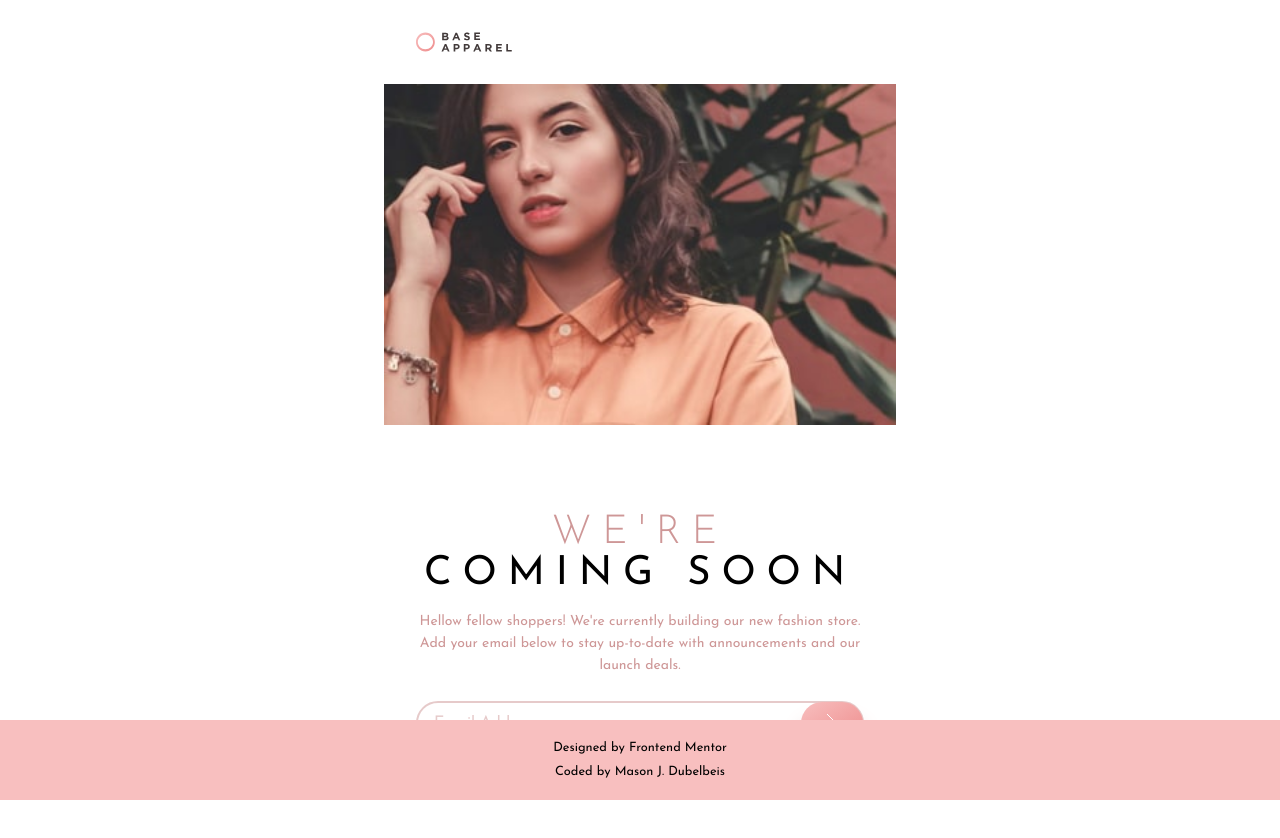
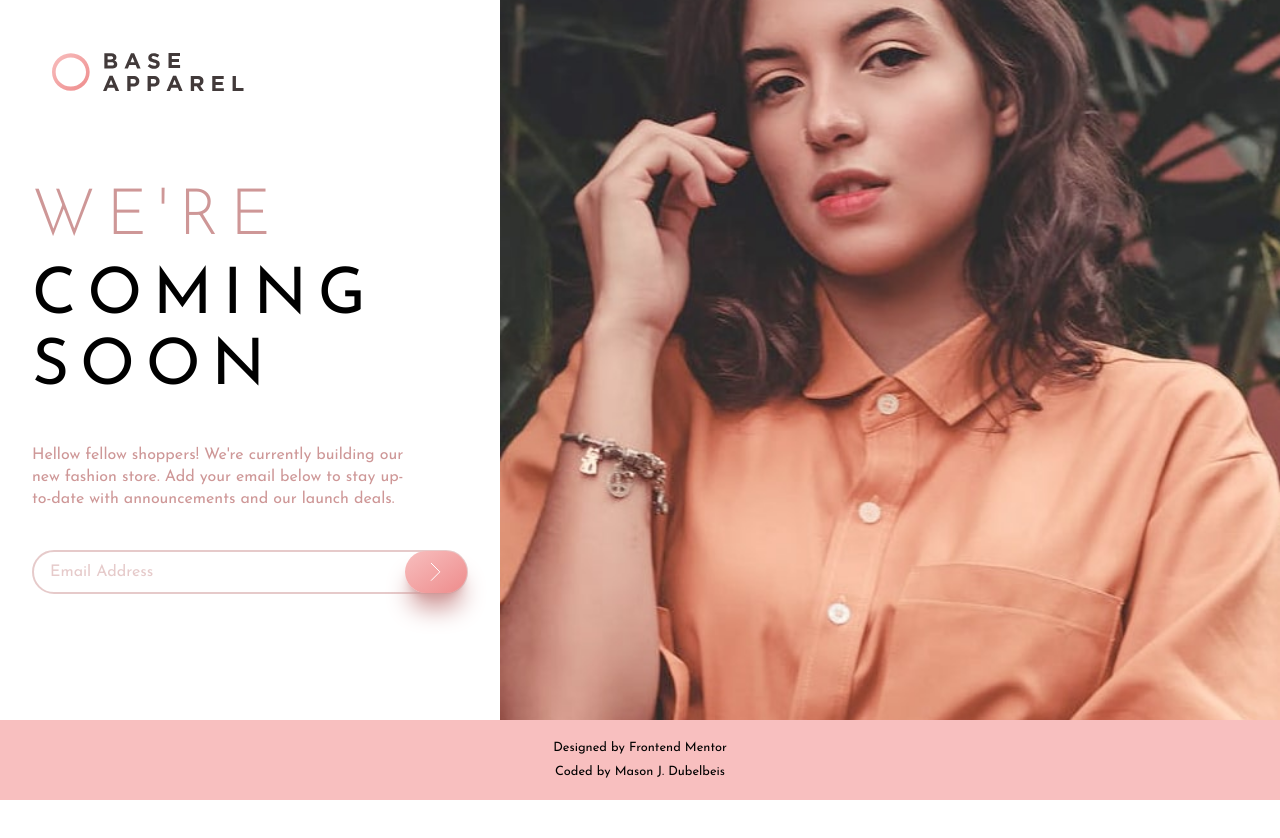
Before and after one commit to mdubelbeis/base-apparel, a React (Create React App) app: page / in a window 1280 px wide. Shown: the top 838 px of the page. After the commit the page ends 800 px from the top, so only its background shows below. Built offline with nearby package versions, Linux system fonts and the light colour scheme.

Commit message:
styled for desktop

```diff
--- a/src/components/App.js
+++ b/src/components/App.js
@@ -1,27 +1,18 @@
 import Logo from '../images/logo.svg';
-import imgSmall from '../images/hero-mobile.jpg';
 
 import Info from './Info.component';
 import Input from './Input.component';
+import Image from './Image.component';
 
 function App() {
   return (
-    <div className="font-josefin-sans text-base max-w-lg mx-auto">
-      <header className="p-8">
-        <img className="w-24" src={Logo} alt="" />
+    <div className="min-h-screen relative font-josefin-sans text-base max-w-lg mx-auto lg:min-w-full">
+      <header className="p-8 lg:absolute lg:top-5 lg:left-5">
+        <img className="w-24 lg:w-48" src={Logo} alt="" />
       </header>
-
-      <main className="flex flex-col items-center md:mb-32">
-        <div className="w-full">
-          <img
-            className="w-full"
-            src={imgSmall}
-            alt="girl modeling"
-          />
-        </div>
-        <section className="mt-16 text-center p-8">
-          <Info />
-        </section>
+      <main className="flex flex-col items-center md:mb-32 lg:flex-row-reverse ">
+        <Image />
+        <Info />
       </main>
 
       <footer className="absolute bottom-0 left-0 p-4 flex flex-col w-full items-center bg-desat-pink">
--- /dev/null
+++ b/src/components/Image.component.js
@@ -0,0 +1,41 @@
+import { useState, useEffect } from 'react';
+
+import React from 'react';
+
+import imgSmall from '../images/hero-mobile.jpg';
+import imgLarge from '../images/hero-desktop.jpg';
+
+const Image = () => {
+  const [windowSize, setWindowSize] = useState(0);
+
+  useEffect(() => {
+    setWindowSize(window.innerWidth);
+
+    window.addEventListener('resize', () =>
+      setWindowSize(window.innerWidth)
+    );
+
+    console.log(windowSize);
+  });
+
+  return (
+    <section className="w-full lg:max-w-5xl">
+      {windowSize < 1024 && (
+        <img
+          className="w-full lg:h-full lg:object-cover"
+          src={imgSmall}
+          alt="girl modeling"
+        />
+      )}
+      {windowSize >= 1024 && (
+        <img
+          className="min-w-full object-cover h-screen"
+          src={imgLarge}
+          alt="girl modeling"
+        />
+      )}
+    </section>
+  );
+};
+
+export default Image;
--- a/src/components/Info.component.js
+++ b/src/components/Info.component.js
@@ -2,12 +2,14 @@ import Input from './Input.component';
 
 const Info = () => {
   return (
-    <div className="w-full mx-auto">
-      <h1 className="tracking-[10.83px] text-[40px] space-y-2 mb-4">
+    <section className="mt-10 text-center p-12 w-full mx-auto lg:text-left lg:p-8 lg:mt-0 lg:max-w-[500px] lg:space-y-10">
+      <h1 className="tracking-[10.83px] text-[40px] space-y-2 mb-4 lg:text-[64px] lg:space-y-8">
         <span className="block text-desat-red font-light">WE'RE</span>
-        <span className="block leading-[42px]">COMING SOON</span>
+        <span className="block leading-[42px] lg:leading-[71px]">
+          COMING SOON
+        </span>
       </h1>
-      <p className="text-desat-red text-[14px] leading-[22px] mb-6">
+      <p className="text-desat-red text-[14px] leading-[22px] mb-6 lg:pr-16 lg:text-[16px]">
         Hellow fellow shoppers! We're currently building our new
         fashion store. Add your email below to stay up-to-date with
         announcements and our launch deals.
@@ -15,7 +17,7 @@ const Info = () => {
       <section>
         <Input />
       </section>
-    </div>
+    </section>
   );
 };
 
--- a/src/components/Input.component.js
+++ b/src/components/Input.component.js
@@ -16,7 +16,7 @@ const Input = () => {
       setError('Please provide a valid email');
       setAccess(false);
     } else {
-      setError('Access Granted');
+      setError('Accepted');
       setAccess(true);
     }
   };
--- a/src/index.css
+++ b/src/index.css
@@ -7,3 +7,7 @@
 /* body {
   @apply bg-gradient-to-br from-pure-white via-light-pink to-desat-pink;
 } */
+
+html {
+  height: 100vh;
+}
```
Also changed, not shown: public/favicon-32x32.png (renamed from src/images/favicon-32x32.png).
